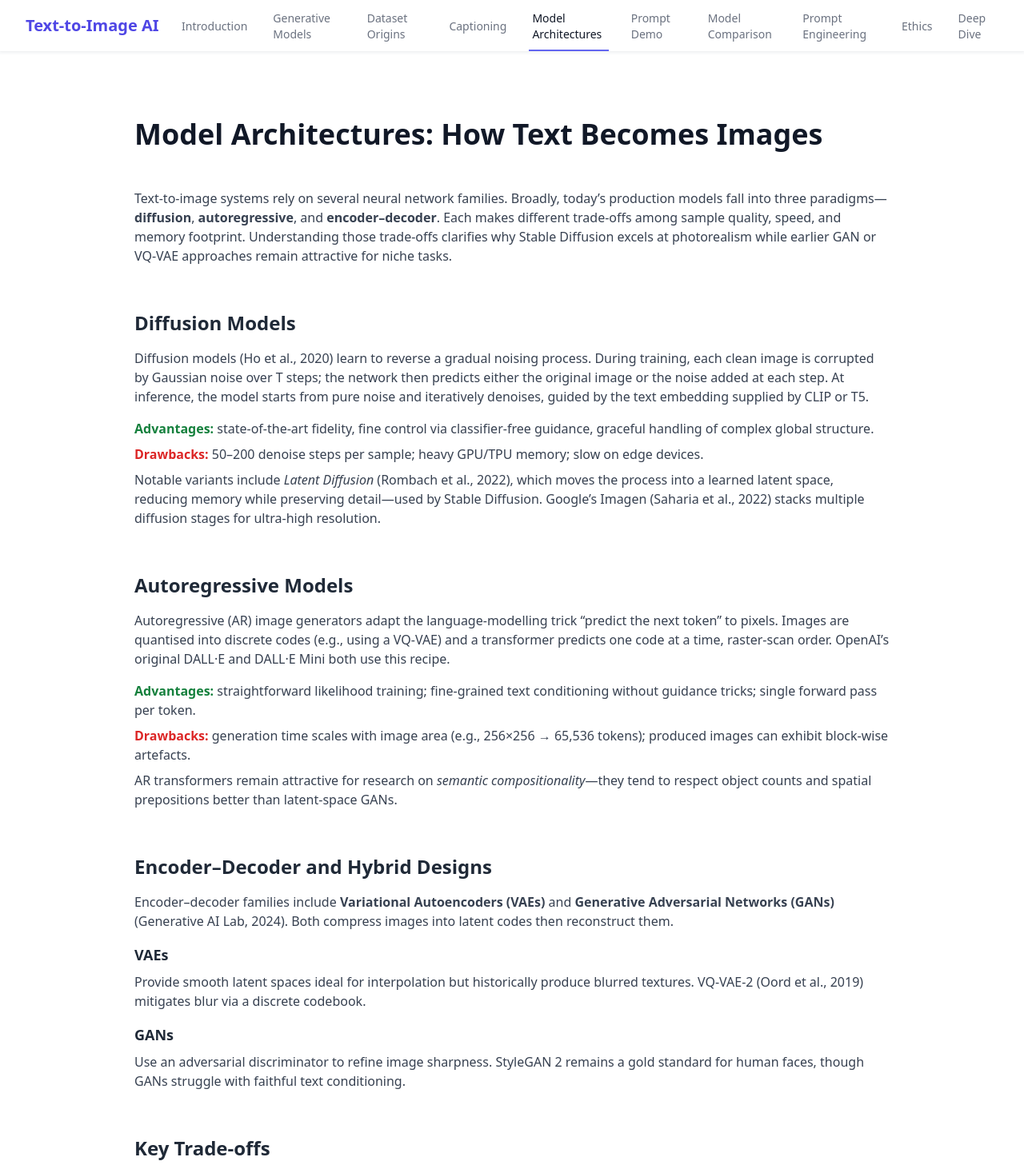
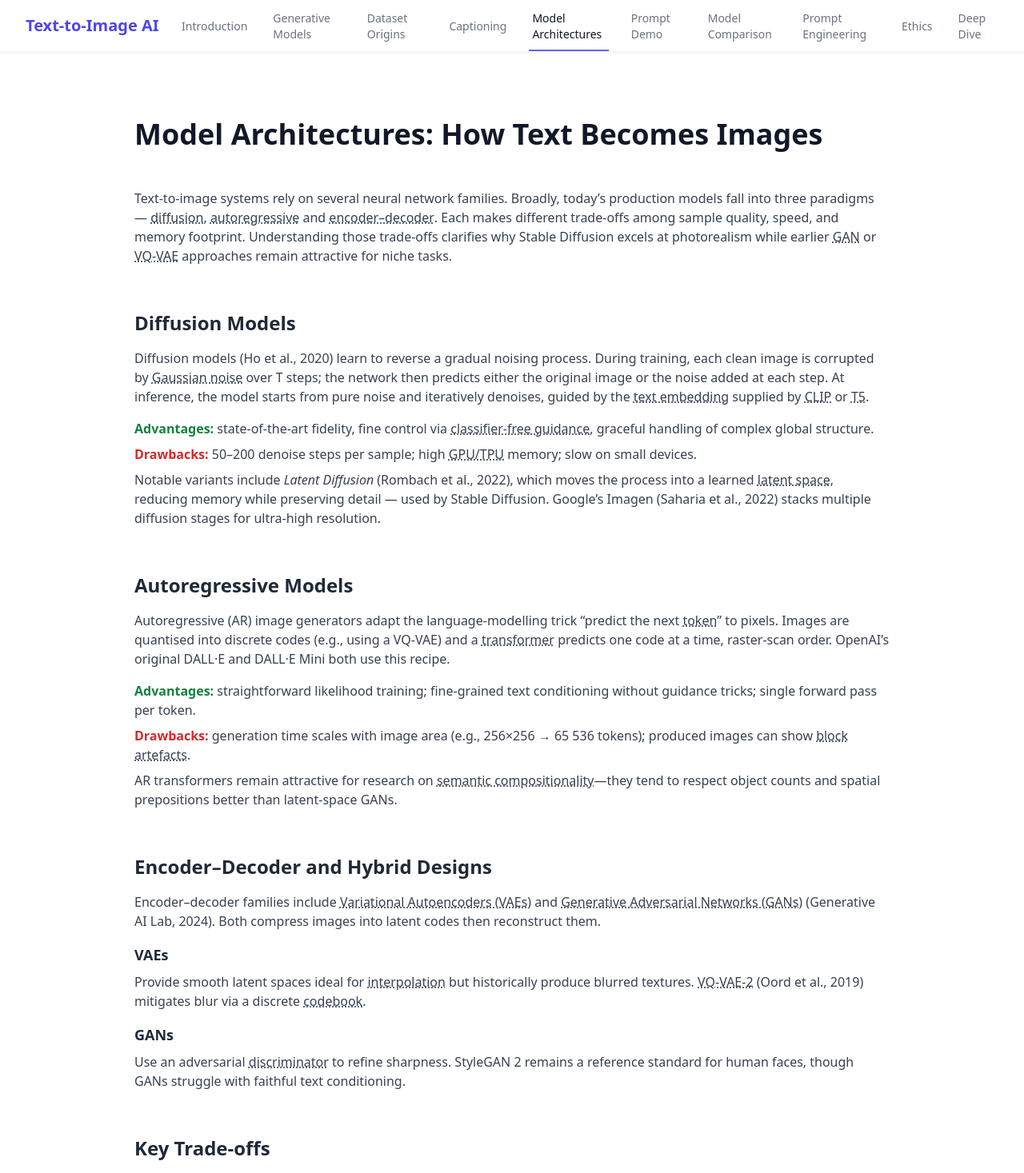
Before and after one commit to rsmkhal/genai-explainer, a React (Vite) app: page /#/model-architectures in a window 1280 px wide. Shown: the top 1467 px of the page at 80% size. Built offline with nearby package versions, Linux system fonts and the light colour scheme.

Commit message:
hover over definitions

```diff
--- a/src/pages/ModelArchitectures.tsx
+++ b/src/pages/ModelArchitectures.tsx
@@ -1,4 +1,18 @@
 import React from "react";
+
+/** Hover-to-explain utility */
+const Tip: React.FC<{ title: string; children: React.ReactNode }> = ({
+  title,
+  children,
+}) => (
+  <span className="relative group cursor-help underline decoration-dotted">
+    {children}
+    {/* floating tooltip bubble */}
+    <span className="pointer-events-none absolute left-1/2 bottom-full mb-1 w-max -translate-x-1/2 rounded bg-gray-800 px-2 py-1 text-xs text-white opacity-0 shadow-lg transition-opacity duration-150 group-hover:opacity-100">
+      {title}
+    </span>
+  </span>
+);
 
 const ModelArchitectures = () => {
   return (
@@ -11,12 +25,29 @@ const ModelArchitectures = () => {
         {/* Overview */}
         <article className="mb-14">
           <p className="text-gray-700 mb-4">
-            Text‑to‑image systems rely on several neural network families.
-            Broadly, today’s production models fall into three paradigms—
-            <b>diffusion</b>, <b>autoregressive</b>, and <b>encoder–decoder</b>.
-            Each makes different trade‑offs among sample quality, speed, and
-            memory footprint. Understanding those trade‑offs clarifies why
-            Stable Diffusion excels at photorealism while earlier GAN or VQ‑VAE
+            Text-to-image systems rely on several neural network families.
+            Broadly, today’s production models fall into three paradigms —{" "}
+            <Tip title="Models that start from random noise and iteratively remove it to reveal an image">
+              diffusion
+            </Tip>
+            ,{" "}
+            <Tip title="Models that build an image step-by-step, each step conditioned on previous output">
+              autoregressive
+            </Tip>{" "}
+            and{" "}
+            <Tip title="Two-stage models that first compress (encode) and then rebuild (decode) data">
+              encoder–decoder
+            </Tip>
+            . Each makes different trade-offs among sample quality, speed, and
+            memory footprint. Understanding those trade-offs clarifies why
+            Stable Diffusion excels at photorealism while earlier{" "}
+            <Tip title="Generative Adversarial Network — two networks that compete during training">
+              GAN
+            </Tip>{" "}
+            or{" "}
+            <Tip title="Vector-Quantised Variational Autoencoder — a VAE with a discrete codebook for sharper images">
+              VQ-VAE
+            </Tip>{" "}
             approaches remain attractive for niche tasks.
           </p>
         </article>
@@ -27,30 +58,53 @@ const ModelArchitectures = () => {
             Diffusion Models
           </h3>
           <p className="text-gray-700 mb-4">
-            Diffusion models (Ho&nbsp;et&nbsp;al., 2020) learn to reverse a
+            Diffusion models (Ho&nbsp;et&nbsp;al., 2020) learn to reverse a
             gradual noising process. During training, each clean image is
-            corrupted by Gaussian noise over T steps; the network then predicts
-            either the original image or the noise added at each step. At
-            inference, the model starts from pure noise and iteratively
-            denoises, guided by the text embedding supplied by CLIP or T5.
+            corrupted by{" "}
+            <Tip title="Random noise that follows a bell-curve distribution">
+              Gaussian noise
+            </Tip>{" "}
+            over T steps; the network then predicts either the original image or
+            the noise added at each step. At inference, the model starts from
+            pure noise and iteratively denoises, guided by the{" "}
+            <Tip title="Numeric vector that captures the meaning of a piece of text">
+              text embedding
+            </Tip>{" "}
+            supplied by{" "}
+            <Tip title="Contrastive Language–Image Pre-training model">
+              CLIP
+            </Tip>{" "}
+            or{" "}
+            <Tip title="A large text-only transformer from Google">
+              T5
+            </Tip>
+            .
           </p>
           <p className="text-gray-700 mb-2">
             <span className="font-semibold text-green-700">Advantages: </span>
-            state‑of‑the‑art fidelity, fine control via classifier‑free
-            guidance, graceful handling of complex global structure.
+            state-of-the-art fidelity, fine control via{" "}
+            <Tip title="A guidance trick that pushes the diffusion path closer to the prompt without an extra classifier">
+              classifier-free guidance
+            </Tip>
+            , graceful handling of complex global structure.
           </p>
           <p className="text-gray-700 mb-2">
             <span className="font-semibold text-red-600">Drawbacks: </span>
-            50–200 denoise steps per sample; heavy GPU/TPU memory; slow on edge
-            devices.
+            50–200 denoise steps per sample; high{" "}
+            <Tip title="Graphics/Tensor Processing Unit — specialised hardware for deep learning">
+              GPU/TPU
+            </Tip>{" "}
+            memory; slow on small devices.
           </p>
           <p className="text-gray-700 mb-4">
-            Notable variants include <i>Latent Diffusion</i>{" "}
-            (Rombach&nbsp;et&nbsp;al., 2022), which moves the process into a
-            learned latent space, reducing memory while preserving detail—used
-            by Stable Diffusion. Google’s Imagen
-            (Saharia&nbsp;et&nbsp;al., 2022) stacks multiple diffusion stages
-            for ultra‑high resolution.
+            Notable variants include <i>Latent Diffusion</i> (Rombach et al.,
+            2022), which moves the process into a learned{" "}
+            <Tip title="Compressed feature space where only essential information is kept">
+              latent space
+            </Tip>
+            , reducing memory while preserving detail — used by Stable
+            Diffusion. Google’s Imagen (Saharia et al., 2022) stacks multiple
+            diffusion stages for ultra-high resolution.
           </p>
         </article>
 
@@ -60,26 +114,40 @@ const ModelArchitectures = () => {
             Autoregressive Models
           </h3>
           <p className="text-gray-700 mb-4">
-            Autoregressive (AR) image generators adapt the language‑modelling
-            trick “predict the next token” to pixels. Images are quantised into
-            discrete codes (e.g., using a VQ‑VAE) and a transformer predicts one
-            code at a time, raster‑scan order. OpenAI’s original DALL·E
-            and DALL·E Mini both use this recipe.
+            Autoregressive (AR) image generators adapt the language-modelling
+            trick “predict the next{" "}
+            <Tip title="The smallest chunk a model sees — here, a tiny image patch stored as an integer">
+              token
+            </Tip>
+            ” to pixels. Images are quantised into discrete codes (e.g., using a
+            VQ-VAE) and a{" "}
+            <Tip title="Neural-network architecture based on self-attention">
+              transformer
+            </Tip>{" "}
+            predicts one code at a time, raster-scan order. OpenAI’s original
+            DALL·E and DALL·E Mini both use this recipe.
           </p>
           <p className="text-gray-700 mb-2">
             <span className="font-semibold text-green-700">Advantages: </span>
-            straightforward likelihood training; fine‑grained text conditioning
+            straightforward likelihood training; fine-grained text conditioning
             without guidance tricks; single forward pass per token.
           </p>
           <p className="text-gray-700 mb-2">
             <span className="font-semibold text-red-600">Drawbacks: </span>
-            generation time scales with image area (e.g., 256×256 → 65,536
-            tokens); produced images can exhibit block‑wise artefacts.
+            generation time scales with image area (e.g., 256×256 → 65 536
+            tokens); produced images can show{" "}
+            <Tip title="Visible grid patterns where token patches meet">
+              block artefacts
+            </Tip>
+            .
           </p>
           <p className="text-gray-700 mb-4">
             AR transformers remain attractive for research on{" "}
-            <em>semantic compositionality</em>—they tend to respect object
-            counts and spatial prepositions better than latent‑space GANs.
+            <Tip title="How meanings of words combine into larger concepts or scenes">
+              semantic compositionality
+            </Tip>
+            —they tend to respect object counts and spatial prepositions better
+            than latent-space GANs.
           </p>
         </article>
 
@@ -90,26 +158,42 @@ const ModelArchitectures = () => {
           </h3>
           <p className="text-gray-700 mb-4">
             Encoder–decoder families include{" "}
-            <b>Variational Autoencoders (VAEs)</b> and{" "}
-            <b>Generative Adversarial Networks (GANs)</b>{" "}
-            (Generative AI Lab, 2024). Both compress images into latent codes
+            <Tip title="Models that learn a probability-based latent space and then draw samples from it">
+              Variational Autoencoders (VAEs)
+            </Tip>{" "}
+            and{" "}
+            <Tip title="Generative Adversarial Network — two networks that compete during training">
+              Generative Adversarial Networks (GANs)
+            </Tip>{" "}
+            (Generative AI Lab, 2024). Both compress images into latent codes
             then reconstruct them.
           </p>
           <h4 className="text-lg font-semibold text-gray-800 mb-2">VAEs</h4>
           <p className="text-gray-700 mb-4">
-            Provide smooth latent spaces ideal for interpolation but
-            historically produce blurred textures. VQ‑VAE‑2
-            (Oord&nbsp;et&nbsp;al., 2019) mitigates blur via a discrete
-            codebook.
+            Provide smooth latent spaces ideal for{" "}
+            <Tip title="Blending smoothly from one generated result to another">
+              interpolation
+            </Tip>{" "}
+            but historically produce blurred textures.{" "}
+            <Tip title="A sharper VAE that uses a discrete dictionary of image patches">
+              VQ-VAE-2
+            </Tip>{" "}
+            (Oord et al., 2019) mitigates blur via a discrete{" "}
+            <Tip title="Learned dictionary of symbols for reconstructing compressed images">
+              codebook
+            </Tip>
+            .
           </p>
           <h4 className="text-lg font-semibold text-gray-800 mb-2">GANs</h4>
           <p className="text-gray-700 mb-4">
-            Use an adversarial discriminator to refine image sharpness.
-            StyleGAN 2 remains a gold standard for human faces, though GANs
-            struggle with faithful text conditioning.
+            Use an adversarial{" "}
+            <Tip title="Network that judges whether an image is real or fake — forces the generator to improve">
+              discriminator
+            </Tip>{" "}
+            to refine sharpness. StyleGAN 2 remains a reference standard for
+            human faces, though GANs struggle with faithful text conditioning.
           </p>
         </article>
-
         {/* Key Trade‑offs */}
         <article className="mb-14">
           <h3 className="text-2xl font-semibold text-gray-800 mb-4">
```
